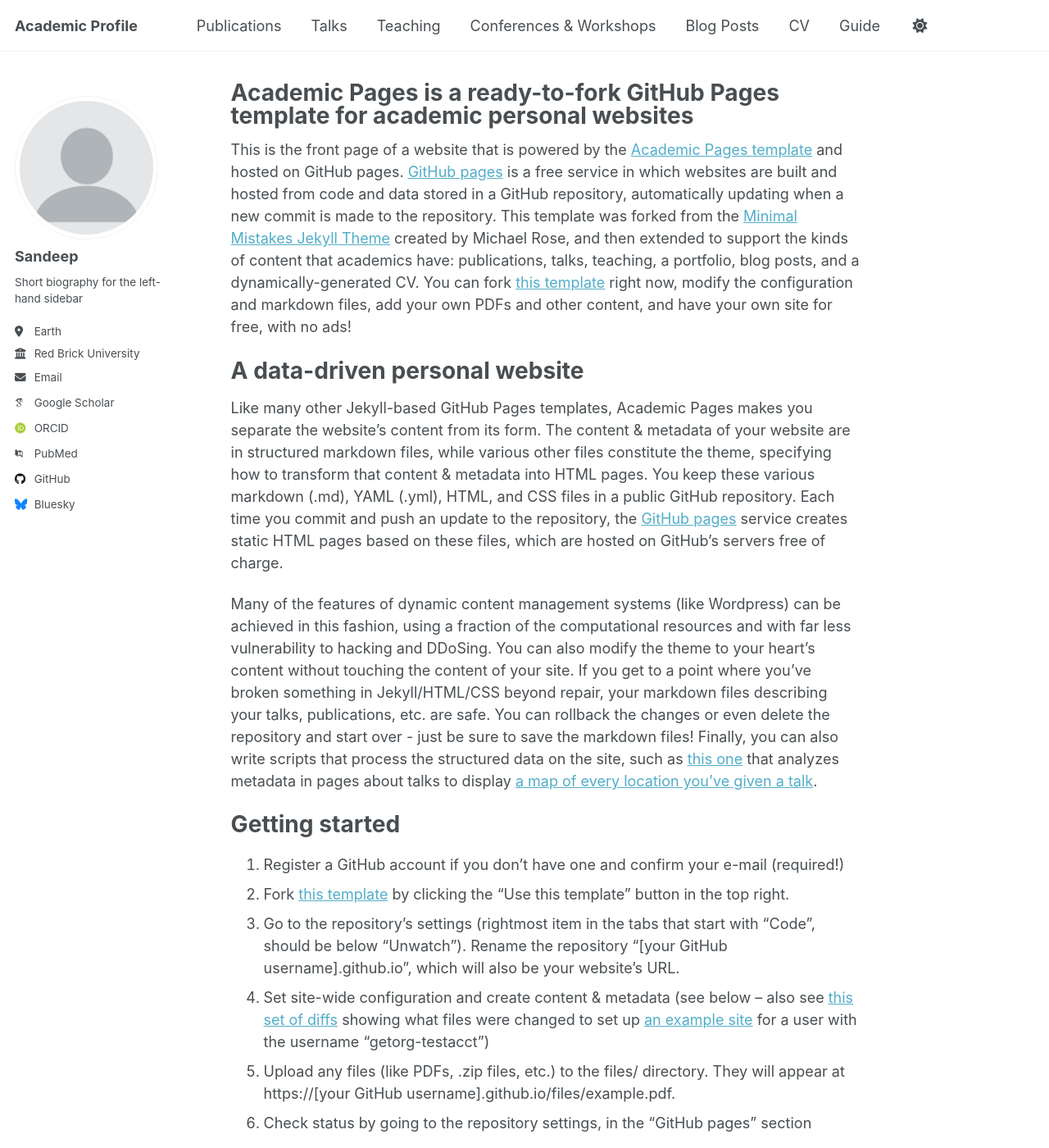
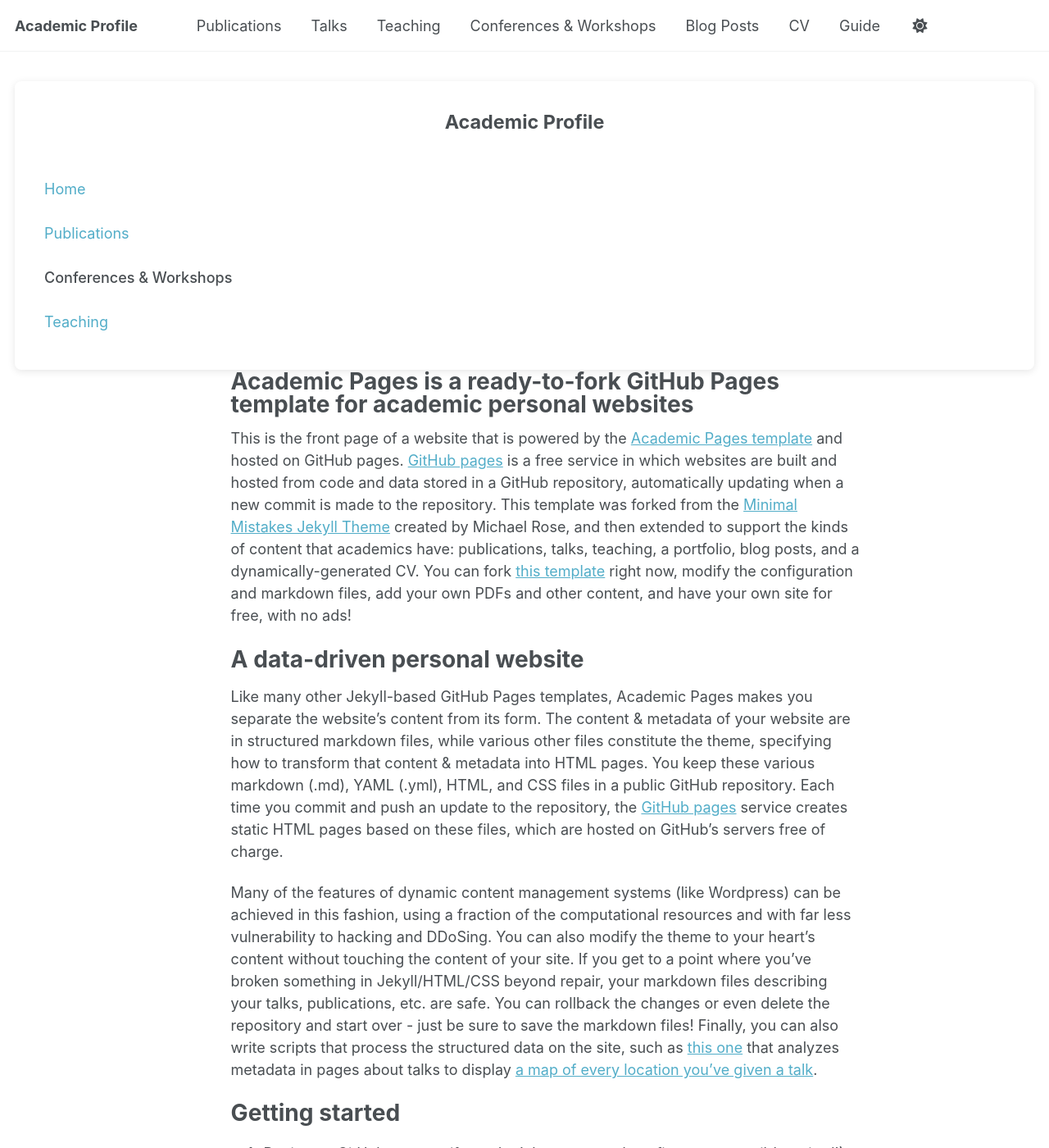
Before and after one commit to sandeepkajal912/sandeepkajal912.github.io, a Jekyll site: the page built from _pages/about.md, in a window 1280 px wide and 1400 px high. Shown: the whole window at 82% size. Built offline with Jekyll 4.4.1, drawn with Linux system fonts in a browser that asks for light colours; some web fonts are replaced.

Commit message:
Update sidebar.html

```diff
--- a/_includes/sidebar.html
+++ b/_includes/sidebar.html
@@ -1,25 +1,99 @@
-{% include base_path %}
+<div class="profile-card">
+  {% if site.avatar %}
+    <img src="{{ site.avatar | relative_url }}" alt="Profile photo" class="profile-image">
+  {% endif %}
 
-{% if page.author_profile or layout.author_profile or page.sidebar %}
-  <div class="sidebar sticky">
-  {% if page.author_profile or layout.author_profile %}{% include author-profile.html %}{% endif %}
-  {% if page.sidebar %}
-    {% for s in page.sidebar %}
-      {% if s.image %}
-        <img src=
-        {% if s.image contains "://" %}
-          "{{ s.image }}"
-        {% else %}
-          "{{ s.image | prepend: "/images/" | prepend: base_path }}"
-        {% endif %}
-        alt="{% if s.image_alt %}{{ s.image_alt }}{% endif %}">
-      {% endif %}
-      {% if s.title %}<h3>{{ s.title }}</h3>{% endif %}
-      {% if s.text %}{{ s.text | markdownify }}{% endif %}
-    {% endfor %}
-    {% if page.sidebar.nav %}
-      {% include nav_list nav=page.sidebar.nav %}
+  <h2>{{ site.title }}</h2>
+  <p>{{ site.affiliation }}</p>
+
+  <div class="profile-links">
+    {% if site.email %}
+      <a href="mailto:{{ site.email }}"><i class="fas fa-envelope"></i> Email</a>
     {% endif %}
-  {% endif %}
+    {% if site.cv_link %}
+      <a href="{{ site.cv_link }}"><i class="fas fa-file-pdf"></i> CV</a>
+    {% endif %}
+    {% if site.google_scholar %}
+      <a href="{{ site.google_scholar }}"><i class="ai ai-google-scholar"></i> Scholar</a>
+    {% endif %}
   </div>
-{% endif %}
+
+  <nav class="sidebar-nav">
+    <ul>
+      <li><a href="/">Home</a></li>
+      <li><a href="/publications/">Publications</a></li>
+      <li><a href="/conferences-workshops/" class="active">Conferences & Workshops</a></li>
+      <li><a href="/teaching/">Teaching</a></li>
+    </ul>
+  </nav>
+</div>
+
+<style>
+.profile-card {
+  padding: 1.5rem;
+  background: white;
+  border-radius: 8px;
+  box-shadow: 0 2px 10px rgba(0,0,0,0.1);
+}
+
+.profile-image {
+  width: 100%;
+  max-width: 200px;
+  border-radius: 50%;
+  margin: 0 auto 1rem;
+  display: block;
+  border: 3px solid #f0f0f0;
+}
+
+.profile-card h2 {
+  margin: 0.5rem 0;
+  text-align: center;
+  font-size: 1.3rem;
+}
+
+.profile-card p {
+  text-align: center;
+  margin-bottom: 1rem;
+  color: #555;
+}
+
+.profile-links {
+  display: flex;
+  flex-direction: column;
+  gap: 0.5rem;
+  margin-bottom: 1.5rem;
+}
+
+.profile-links a {
+  display: flex;
+  align-items: center;
+  gap: 0.5rem;
+  color: var(--theme-color);
+}
+
+.sidebar-nav ul {
+  list-style: none;
+  padding: 0;
+  margin: 0;
+}
+
+.sidebar-nav li {
+  margin-bottom: 0.5rem;
+}
+
+.sidebar-nav a {
+  display: block;
+  padding: 0.5rem;
+  border-radius: 4px;
+}
+
+.sidebar-nav a:hover {
+  background: #f5f5f5;
+}
+
+.sidebar-nav a.active {
+  background: var(--theme-color-light);
+  color: var(--theme-color);
+  font-weight: 500;
+}
+</style>
```
